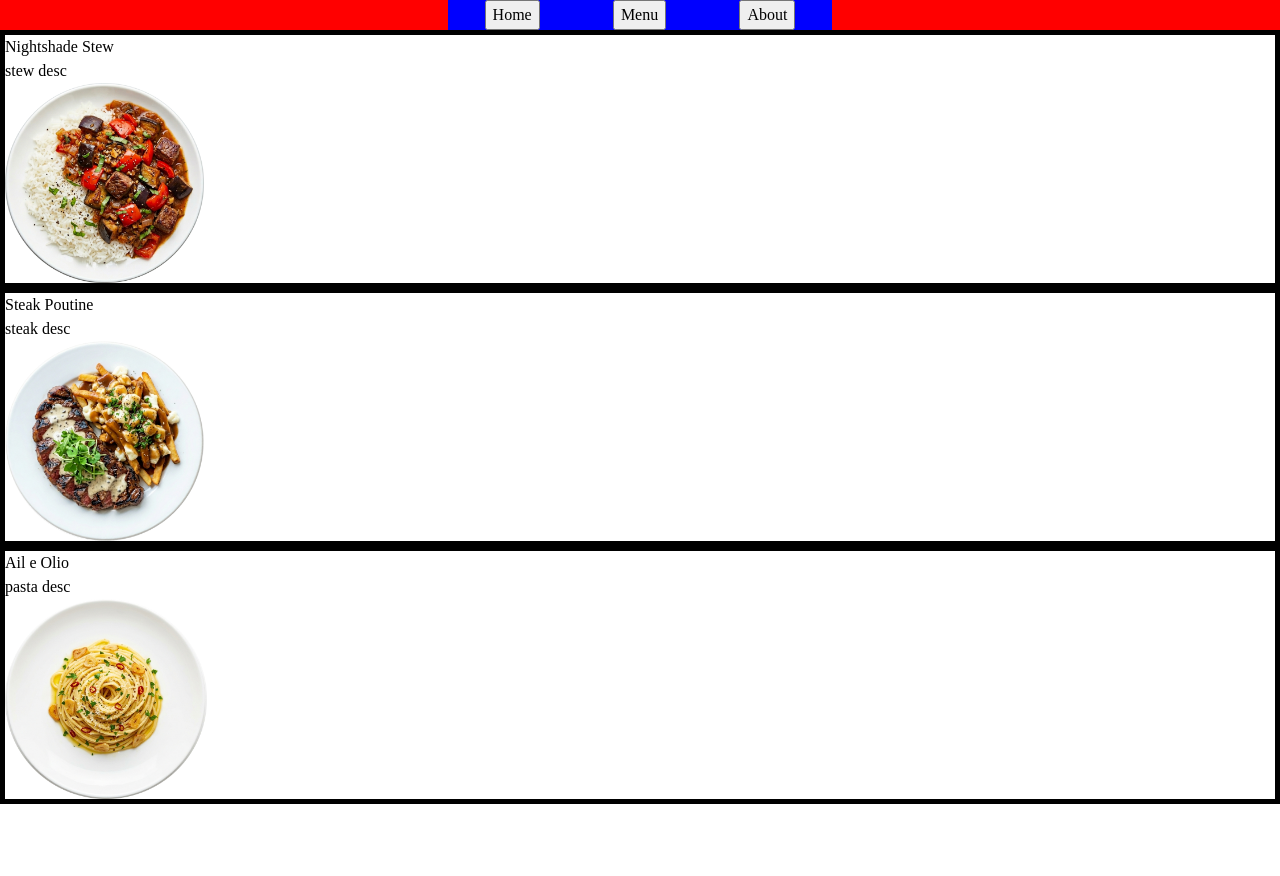
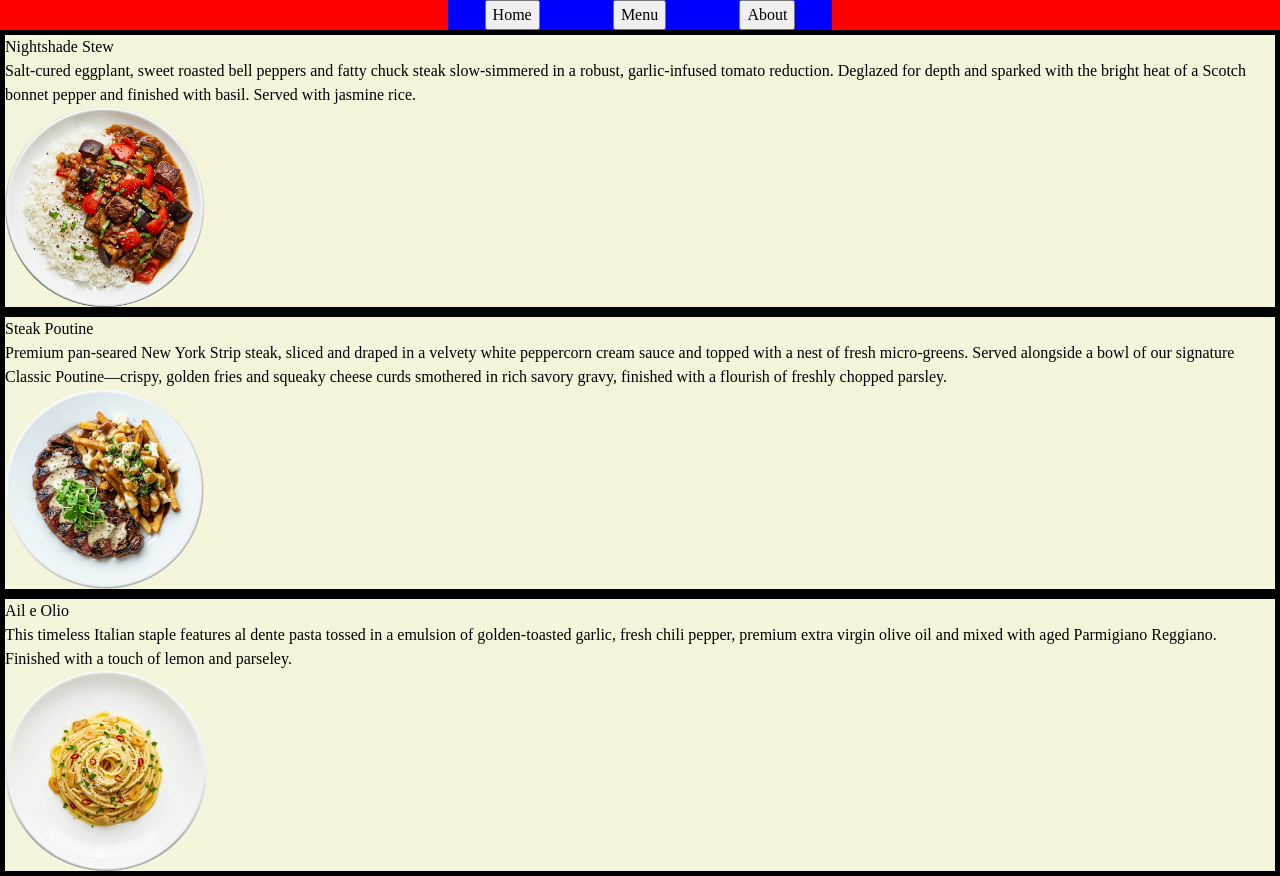
Before and after one commit to NoRecursion/odin-restaurant-page, a website built with webpack: page src/template.html in a window 1280 px wide. Both pictures are taken after a click on the button "Menu". Before the commit the page ends 804 px from the top, so only its background shows below. Built offline with nearby package versions, Linux system fonts and the light colour scheme.

Commit message:
Adding dish descriptions and teaking css

```diff
--- a/src/pages/about.js
+++ b/src/pages/about.js
@@ -1,3 +1,4 @@
+
 function bel(type, cls, text){ //make a basic dom element
     const el = document.createElement(type);
     if(cls){el.classList.add(cls);}
@@ -18,8 +19,13 @@ const ellist = [
 
 ]
 
+const about_container = document.createElement("div");
+about_container.classList.add("about-container");
+about_container.classList.add("js-tab");
+about_container.replaceChildren(...ellist);
+
 function load(canvas){
-    canvas.replaceChildren(...ellist);
+    canvas.replaceChildren(about_container);
 }
 
 
--- a/src/pages/home.js
+++ b/src/pages/home.js
@@ -1,13 +1,18 @@
 const greet = document.createElement("p");
-greet.classList.add("greet")
+greet.classList.add("greet");
 greet.textContent = "Bienvenue Chez";
 
 const name = document.createElement("p");
-name.classList.add("name")
+name.classList.add("name");
 name.textContent = "Dorsia";
 
+const home_container = document.createElement("div");
+home_container.classList.add("home-container");
+home_container.classList.add("js-tab");
+home_container.replaceChildren(greet, name);
+
 function load(canvas){
-    canvas.replaceChildren(greet, name);
+    canvas.replaceChildren(home_container);
 }
 
 export default load;
--- a/src/pages/menu.js
+++ b/src/pages/menu.js
@@ -23,15 +23,23 @@ function makeItem(name, desc, imgPath){
     return node;
 }
 
+const steak_desc ="Premium pan-seared New York Strip steak, sliced and draped in a velvety white peppercorn cream sauce and topped with a nest of fresh micro-greens. Served alongside a bowl of our signature Classic Poutine—crispy, golden fries and squeaky cheese curds smothered in rich savory gravy, finished with a flourish of freshly chopped parsley."
+const stew_desc ="Salt-cured eggplant, sweet roasted bell peppers and fatty chuck steak slow-simmered in a robust, garlic-infused tomato reduction. Deglazed for depth and sparked with the bright heat of a Scotch bonnet pepper and finished with basil. Served with jasmine rice."
+const pasta_desc ="This timeless Italian staple features al dente pasta tossed in a emulsion of golden-toasted garlic, fresh chili pepper, premium extra virgin olive oil and mixed with aged Parmigiano Reggiano. Finished with a touch of lemon and parseley."
+
 const items = [
-    makeItem("Nightshade Stew", "stew desc", stew),
-    makeItem("Steak Poutine", "steak desc", steak),
-    makeItem("Ail e Olio", "pasta desc", pasta),
+    makeItem("Nightshade Stew", stew_desc, stew),
+    makeItem("Steak Poutine", steak_desc, steak),
+    makeItem("Ail e Olio", pasta_desc, pasta),
 ]
 
+const menu_container = document.createElement("div");
+menu_container.classList.add("menu-container");
+menu_container.classList.add("js-tab");
+menu_container.replaceChildren(items[0],items[1],items[2]);
 
 function load(canvas){
-    canvas.replaceChildren(items[0],items[1],items[2]);
+    canvas.replaceChildren(menu_container);
 }
 
 export default load;
--- a/src/style.css
+++ b/src/style.css
@@ -63,13 +63,40 @@ button{
 
 }
 
+
+body{
+    display: flex;
+    flex-direction: column;
+    min-height: 100vh;
+}
+
+#content{
+    background-color: beige;
+    flex: 1 1 0;
+    width: 100%;
+    display: flex;
+    justify-content: center;
+}
+
+.js-tab{
+    align-self: center;
+}
+
+.home-container{
+    display: flex;
+    flex-direction: column;
+    justify-content:center ;
+    align-items: center;
     .greet{
-    color: aqua;
+        color: rgb(255, 0, 0);
     }
 
     .name{
         color: blue;
     }
+}
+
+.menu-container{
 
     .menu-item{
         border: 5px black solid;
@@ -78,3 +105,8 @@ button{
             height: 200px;
         }
     }
+}
+
+.about-container{
+
+}
```
Lines whose indentation alone changed are shown as unchanged.
